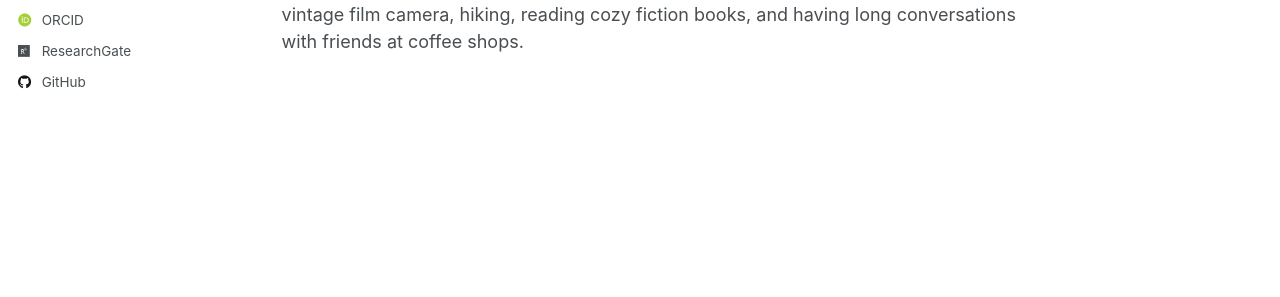
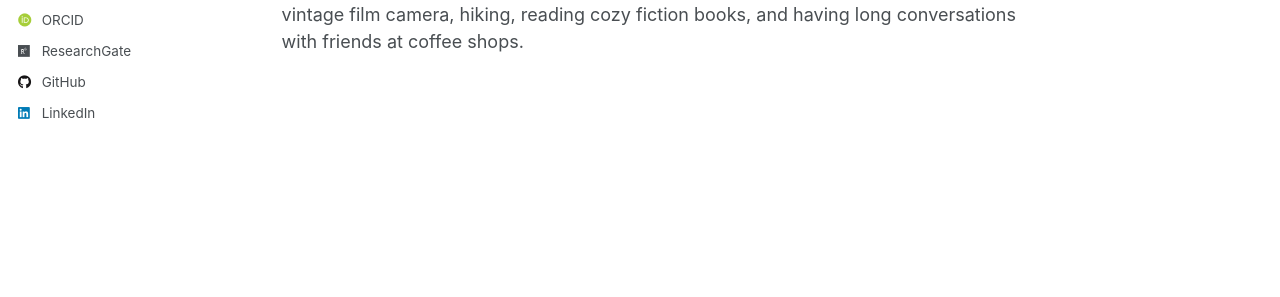
Before and after one commit to gaschidamini/gaschidamini.github.io, a Jekyll site: the page built from _pages/about.md, in a window 1280 px wide. Shown: the part 464-761 px from the top of the page. Built offline with Jekyll 4.4.1, drawn with Linux system fonts in a browser that asks for light colours; some web fonts are replaced.

Commit message:
Update _config.yml

```diff
--- a/_config.yml
+++ b/_config.yml
@@ -59,7 +59,7 @@ author:
   keybase          : # Username
   instagram        : # Username
   lastfm           : # Username
-  linkedin         : # "gustavoaschidamini"
+  linkedin         : "gustavoaschidamini"
   mastodon         : # URL
   medium           : # URL
   pinterest        : # Username
```
